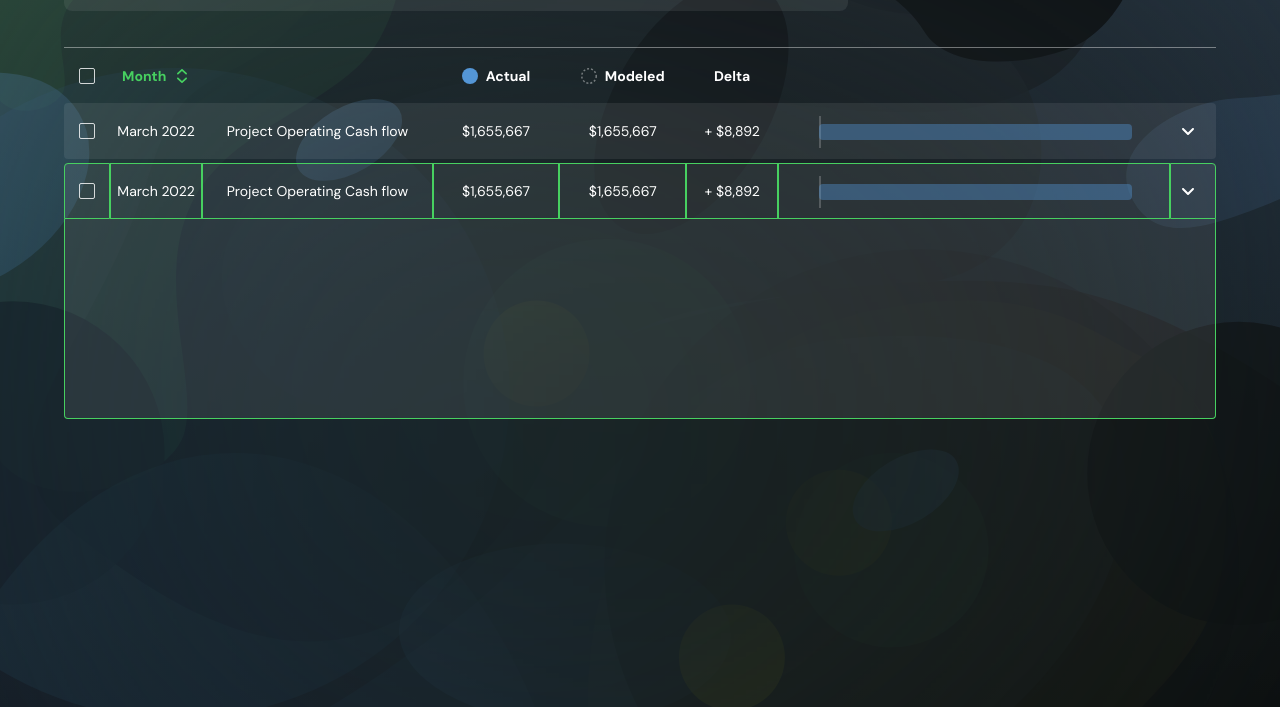
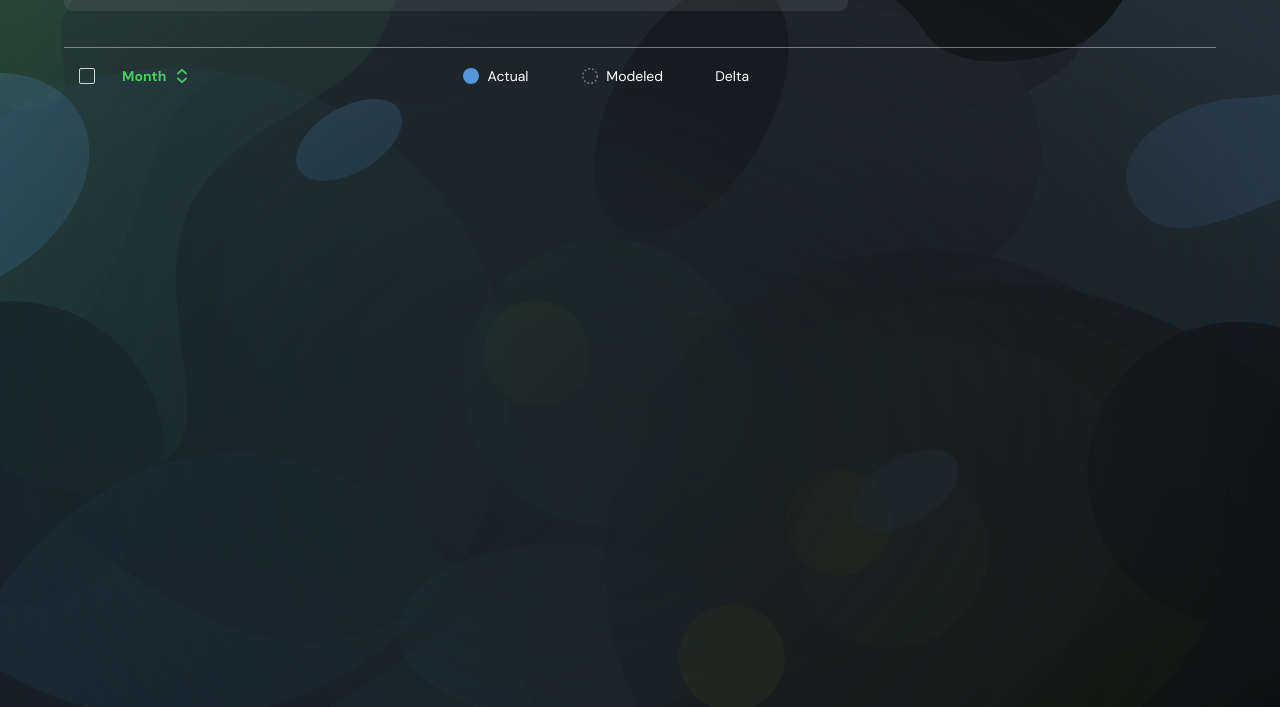
Before and after one commit to Gagandeep39/blur-ui-widgets, a plain HTML site: page index.html in a window 1280 px wide. Shown: the part 93-800 px from the top of the page. Drawn offline with Linux system fonts and the light colour scheme.

Commit message:
dded div based header

```diff
--- a/index.html
+++ b/index.html
@@ -13,8 +13,7 @@
     />
     <link rel="stylesheet" href="./styles/navigation.css" />
     <link rel="stylesheet" href="./styles/global.css" />
-    <link rel="stylesheet" href="./styles/table-module.css" />
-    <link rel="stylesheet" href="./styles/table-card-expand.css" />
+    <link rel="stylesheet" href="./styles/div-table.css" />
     <!-- <link rel="stylesheet" href="style.css" /> -->
     <title>Project Starter</title>
   </head>
@@ -45,81 +44,29 @@
     </nav>
 
     <div class="container">
-      <table>
-        <thead>
-          <tr>
-            <th class="checkbox">
+      <div class="table">
+        <div class="thead">
+          <div class="tr">
+            <div class="th checkbox">
               <img src="./assets/checkbox-empty.svg" class="" />
-            </th>
-            <th class="month">
-              <div>
-                <span>Month</span>
-                <img src="./assets/sort.svg" alt="" />
-              </div>
-            </th>
-            <th class="sites"></th>
-            <th class="actual">
-              <div>
-                <img src="./assets/actual.svg" alt="" />
-                <span>Actual</span>
-              </div>
-            </th>
-            <th class="modeled">
-              <div>
-                <img src="./assets/modeled.svg" alt="" />
-                <span>Modeled</span>
-              </div>
-            </th>
-            <th class="delta">Delta</th>
-            <th class="graph"></th>
-            <th class="expand"></th>
-          </tr>
-        </thead>
-        <tbody>
-          <tr class="row-closed">
-            <td class="checkbox">
-              <img src="./assets/checkbox-empty.svg" alt="" />
-            </td>
-            <td>March 2022</td>
-            <td>Project Operating Cash flow</td>
-            <td>$1,655,667</td>
-            <td>$1,655,667</td>
-            <td>+ $8,892</td>
-            <td class="graph">
-              <img src="./assets/divider.svg" alt="" />
-              <img src="./assets/graph-rectangle.svg" alt="" />
-            </td>
-            <td>
-              <img src="./assets/arrow-down.svg" class="arrow-up" alt="" />
-            </td>
-          </tr>
-
-          <!-- Separator -->
-          <tr class="row-separator"></tr>
-
-          <!-- Expand Card -->
-          <tr class="expanded row-closed expanded-parent">
-            <td class="checkbox">
-              <img src="./assets/checkbox-empty.svg" alt="" />
-            </td>
-            <td>March 2022</td>
-            <td>Project Operating Cash flow</td>
-            <td>$1,655,667</td>
-            <td>$1,655,667</td>
-            <td>+ $8,892</td>
-            <td class="graph">
-              <img src="./assets/divider.svg" alt="" />
-              <img src="./assets/graph-rectangle.svg" alt="" />
-            </td>
-            <td>
-              <img src="./assets/arrow-down.svg" class="arrow-up" alt="" />
-            </td>
-          </tr>
-          <tr class="expanded expanded-child">
-            <td colspan="8"></td>
-          </tr>
-        </tbody>
-      </table>
+            </div>
+            <div class="th month">
+              <span>Month</span>
+              <img src="./assets/sort.svg" alt="" />
+            </div>
+            <div class="th sites"></div>
+            <div class="th actual">
+              <img src="./assets/actual.svg" alt="" /> <span>Actual</span>
+            </div>
+            <div class="th modeled">
+              <img src="./assets/modeled.svg" alt="" /> <span>Modeled</span>
+            </div>
+            <div class="th delta">Delta</div>
+            <div class="th graph"></div>
+            <div class="th expand"></div>
+          </div>
+        </div>
+      </div>
     </div>
   </body>
 </html>
--- /dev/null
+++ b/styles/div-table.css
@@ -0,0 +1,95 @@
+.container {
+  position: absolute;
+  left: 64px;
+  right: 64px;
+  top: 140px;
+  height: 200px;
+  /* background: red;
+  opacity: 0.2; */
+}
+
+.table {
+  position: relative;
+  width: 100%;
+  height: 56px;
+
+  /* Body/02/Regular */
+  font-family: DM Sans;
+  font-style: normal;
+  font-weight: normal;
+  font-size: 14px;
+  line-height: 18px;
+  /* Emphasis/High (100%) */
+
+  color: #ffffff;
+}
+
+.thead {
+  border-top: 1px solid rgba(255, 255, 255, 0.4);
+  position: relative;
+  height: 56px;
+}
+
+.tr {
+  display: flex;
+  width: 100%;
+  height: 100%;
+}
+
+.th {
+  display: flex;
+  justify-content: center;
+  align-items: center;
+  transition: font-weight 0.1s ease-out;
+  cursor: pointer;
+}
+
+.tr > .checkbox {
+  width: 4%;
+}
+
+.tr > .month {
+  width: 8%;
+  position: relative;
+  color: #47d060;
+  font-weight: bold;
+}
+
+/* .tr > .th:hover {
+  color: #47d060;
+  font-weight: bold;
+  background: url(../assets/sort.svg) no-repeat 95%;
+} */
+
+.tr > .month > img {
+  margin-left: 8px;
+}
+
+.tr > .sites {
+  width: 20%;
+}
+
+.tr > .actual {
+  width: 11%;
+}
+
+.tr > .modeled {
+  width: 11%;
+}
+
+.tr > .actual > img,
+.tr > .modeled > img {
+  margin-right: 8px;
+}
+
+.tr > .delta {
+  width: 8%;
+}
+
+.tr > .graph {
+  width: 34%;
+}
+
+.tr > .expand {
+  width: 4%;
+}
--- a/styles/table-card-expand.css
+++ /dev/null
@@ -1,29 +0,0 @@
-td {
-  border-spacing: 0;
-}
-
-.row-separator {
-  background: transparent;
-  height: 4px;
-}
-
-.expanded-parent td:first-child,
-.expanded-parent td:last-child {
-  border-bottom-left-radius: 0;
-  border-bottom-right-radius: 0;
-}
-
-.expanded-child td {
-  height: 200px;
-  background: rgba(255, 255, 255, 0.08);
-  border-width: 0 1px 1px 1px;
-  border-bottom-left-radius: 4px;
-  border-bottom-right-radius: 4px;
-}
-
-.expanded td {
-  border-color: #47d060;
-}
-tbody > .expanded:hover td {
-  border-bottom-color: transparent;
-}
--- a/styles/table-module.css
+++ b/styles/table-module.css
@@ -78,30 +78,30 @@ thead tr th {
 }
 
 /* Headers */
-tr > .checkbox {
+.tr > .checkbox {
   width: 4%;
-  /* background-color: red; */
+  background-color: red;
 }
 
 /* Image mst be converted to block to be aligned */
-tr > .checkbox > img {
+.tr > .checkbox > img {
   display: block;
   margin: 0 auto;
 }
 
-tr > .month {
+.tr > .month {
   width: 8%;
   position: relative;
 }
 
-tr > .month > div {
+.tr > .month > div {
   display: flex;
   justify-content: center;
   align-items: center;
   color: #47d060;
   font-weight: bold;
 }
-tr > .month > div > img {
+.tr > .month > div > img {
   margin-left: 8px;
 }
 
```
Also changed, not shown: styles/index-old.html (added, +75 -0 lines).
